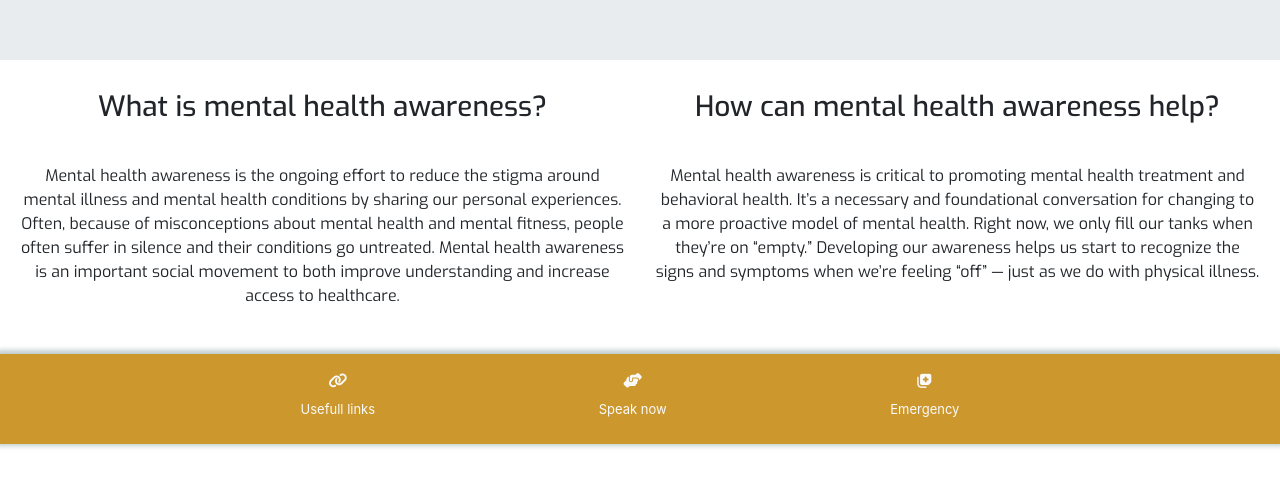
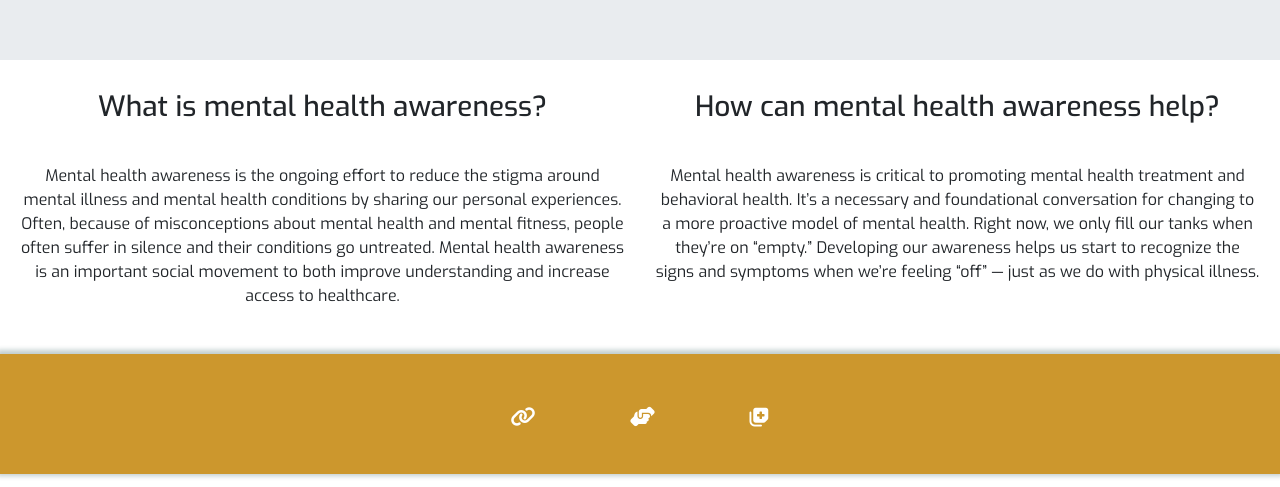
Before and after one commit to fabiowxavier/be-aware, a plain HTML site: page index.html in a window 1280 px wide. Shown: the part 819-1306 px from the top of the page. Before the commit the page ends 1280 px from the top, so only its background shows below. Drawn offline with nearby package versions, Linux system fonts and the light colour scheme.

Commit message:
adjust footer details and trying to fix problems

```diff
--- a/assets/css/style.css
+++ b/assets/css/style.css
@@ -11,11 +11,13 @@
 header {
     background-color: #55a2a6;
 
+
 }
 
 .navbar{
   box-shadow: 0px 5px 5px#799394;
   z-index: 99;
+
 }
 
 .alert {
@@ -252,11 +254,12 @@ header {
 
   /*-----------------------------------------footer*/
   footer {
+
     display: flex;
     justify-content: center;
     align-items: center;
     background-color: #cc972d;
-    height: 90px;
+    height: 120px;
     width: 100%;
     padding: 0;
     margin: 0;
@@ -264,43 +267,24 @@ header {
     z-index: -1;
   }
 
-  .help-links {
-    display: flex;
-    justify-content: center;
-    align-items: center;
-    padding: 0 20px;
-
-  }
-
-  .help-links li {
-
-    margin: 0;
-
-  }
-
-  .help-links li a i {
-    padding-bottom: 12px;
-    font-size: 15px;
-    color: #fafafa;
-    transition: all 0.35s ease-in-out;
-    display: flex;
-    justify-content: center;
-    align-items: center;
+.footer-info {
+  justify-content: center;
+  padding-bottom: 50px;
 
 }
-.list-inline {
-    display: flex;
-    padding-top: 5px;
-    padding-bottom: 10px;
-    padding-left: 0;
-    list-style: none;
-    justify-content: space-evenly;
+
+.footer-sec {
+  padding-bottom: 0px;
+  align-items: center;
+  justify-content: center;
+
 }
 
-.list-inline-item p {
-  color: #fafafa;
-  font-size: small;
+.footer-sec a {
+  background-color: transparent;
+  color: #1166cf;
+  padding: 0 40px;
 }
-#footer-details {
-  width: 100%;
+.button-ic i {
+  color: #ffffff;
 }
--- a/index.html
+++ b/index.html
@@ -93,40 +93,32 @@
 
         </div>
     </div>
+    <footer class="text-center bg-body-tertiary">
+        <div class="container pt-4">
+            <div class=" footer-info row">
+                <section class=" footer-sec ">
+                    <a alt="links to get help" class="button-ic btn btn-link btn-floating btn-lg text-body m-1"
+                        href="https://www.mentalhealth.org.uk/explore-mental-health/get-help/!" target="_blank"
+                        data-mdb-ripple-color="dark">
+                        <i class="fa-solid fa-link" aria-hidden="true"></i>
+                    </a>
+                    <a  alt="links to get samaritans" class=" button-ic btn btn-link btn-floating btn-lg text-body m-1"
+                        href="https://www.samaritans.org/how-we-can-help/contact-samaritan/!" target="_blank"
+                        data-mdb-ripple-color="dark">
+                        <i class="fa-solid fa-handshake-angle" aria-hidden="true"></i>
+                    </a>
 
-    <footer>
-        <!-- ____________________________________________________________________footer -->
-        <div id="footer-details" class="container">
-            <div class="row">
-                <div class="col">
-                    <p class="general-sub d-none ">Help Links</p>
-                    <ul class="list-inline help-links">
-                        <li class="list-inline-item">
-                            <a target="_blank" href="https://www.mentalhealth.org.uk/explore-mental-health/get-help/">
-                                <i class="fa-solid fa-link" aria-hidden="true"></i>
-                                <span class="sr-only">Usefull links</span>
-                                <p>Usefull links</p>
-                            </a>
-                        </li>
-                        <li class="list-inline-item">
-                            <a target="_blank" href="https://www.samaritans.org/how-we-can-help/contact-samaritan/">
-                                <i class="fa-solid fa-handshake-angle" aria-hidden="true"></i>
-                                <span class="sr-only">Samaritans</span>
-                                <p>Speak now</p>
-                            </a>
-                        </li>
-                        <li class="list-inline-item">
-                            <a target="_blank" href="https://www.nhs.uk/nhs-services/mental-health-services/">
-                                <i class="fa-solid fa-notes-medical" aria-hidden="true"></i>
-                                <span class="sr-only">Nhs Information</span>
-                                <p>Emergency</p>
-                            </a>
-                        </li>
-                    </ul>
-                </div>
+                    <a alt="nhs emergency" class="button-ic btn btn-link btn-floating btn-lg text-body m-1"
+                        href="https://www.nhs.uk/nhs-services/mental-health-services/" target="_blank"
+                        data-mdb-ripple-color="dark">
+                        <i class="fa-solid fa-notes-medical" aria-hidden="true"></i>
+                    </a>
+                </section>
             </div>
         </div>
     </footer>
+
+
     <script src="https://cdn.jsdelivr.net/npm/jquery@3.5.1/dist/jquery.slim.min.js"
         integrity="sha384-DfXdz2htPH0lsSSs5nCTpuj/zy4C+OGpamoFVy38MVBnE+IbbVYUew+OrCXaRkfj" crossorigin="anonymous">
     </script>
```
Also changed, not shown: contacts.html (+15 -24 lines), selfhelp.html (+15 -24 lines).
